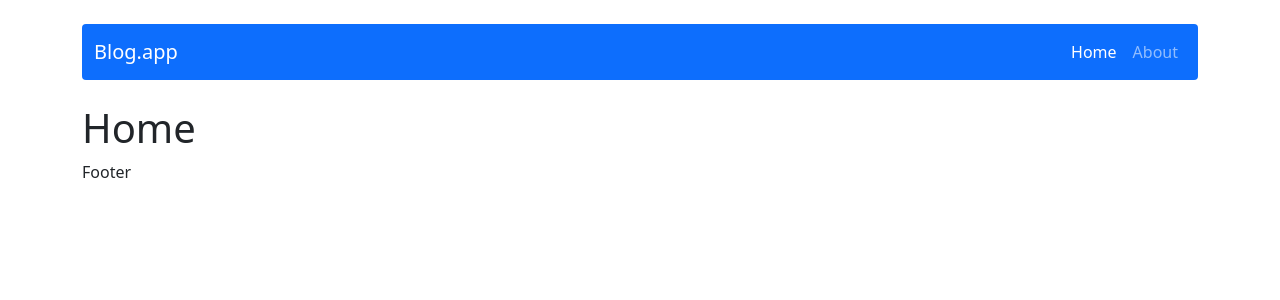
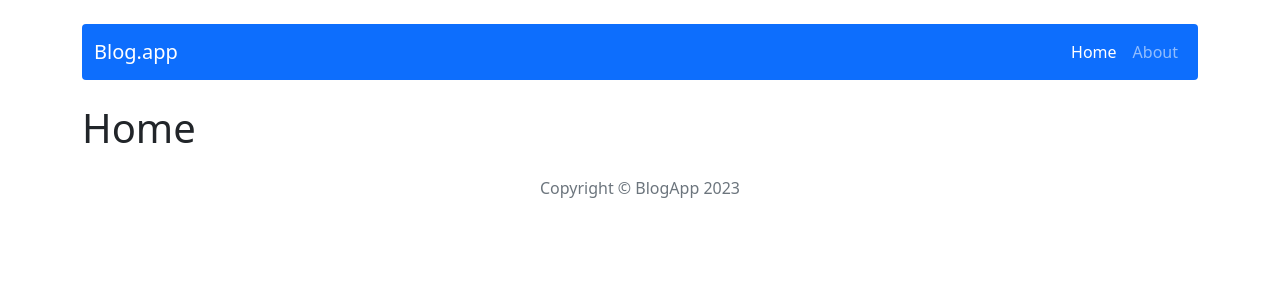
Before and after one commit to MatGom/react-blog, a React (Create React App) app: page / in a window 1280 px wide. Shown: the top 300 px of the page. Built offline with nearby package versions, Linux system fonts and the light colour scheme.

Commit message:
Update footer

```diff
--- a/src/components/views/Footer/Footer.js
+++ b/src/components/views/Footer/Footer.js
@@ -1,5 +1,9 @@
 const Footer = () => {
-  return <p>Footer</p>;
+  return (
+    <footer>
+      <p className='text-center text-muted m-auto py-3'>Copyright © BlogApp 2023</p>
+    </footer>
+  );
 };
 
 export default Footer;
```
